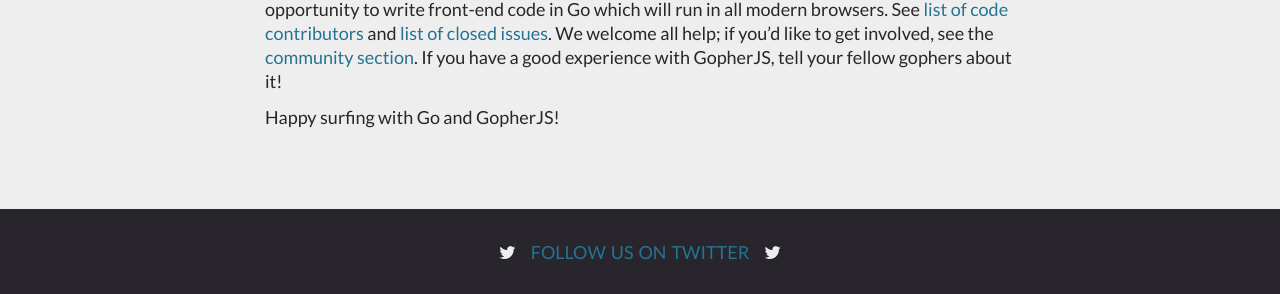
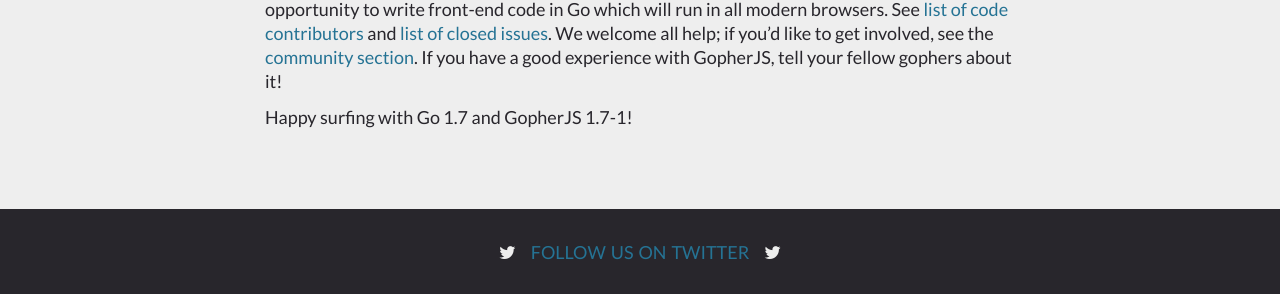
Before and after one commit to gopherjs/gopherjs.github.io, a Jekyll site: the page built from _posts/blog/2016-08-21-gopherjs-1.7-1-release.markdown, in a window 1280 px wide and 900 px high, scrolled down 637 px. Shown: the part 603-897 px from the top of the window. Built offline with Jekyll 4.4.1, drawn with Linux system fonts in a browser that asks for light colours; nearby versions of some CDN libraries.

Commit message:
Be more specific, relevant to theme of post.

```diff
--- a/_posts/blog/2016-08-21-gopherjs-1.7-1-release.markdown
+++ b/_posts/blog/2016-08-21-gopherjs-1.7-1-release.markdown
@@ -21,4 +21,4 @@ However, many of those improvements to GopherJS were done quietly and internally
 
 In closing, we would like to thank every contributor to this project for helping making this release of GopherJS possible. Richard Musiol created and implemented the core parts of GopherJS and Go 1.7 support, and many people have contributed code, reported/investigated/helped reproduce bugs, created libraries and wrappers for various browser APIs. Everyone's effort helped get GopherJS to where it is today, giving us the opportunity to write front-end code in Go which will run in all modern browsers. See [list of code contributors](https://github.com/gopherjs/gopherjs/graphs/contributors) and [list of closed issues](https://github.com/gopherjs/gopherjs/issues?q=is%3Aissue+is%3Aclosed). We welcome all help; if you'd like to get involved, see the [community section](https://github.com/gopherjs/gopherjs#community). If you have a good experience with GopherJS, tell your fellow gophers about it!
 
-Happy surfing with Go and GopherJS!
+Happy surfing with Go 1.7 and GopherJS 1.7-1!
```
